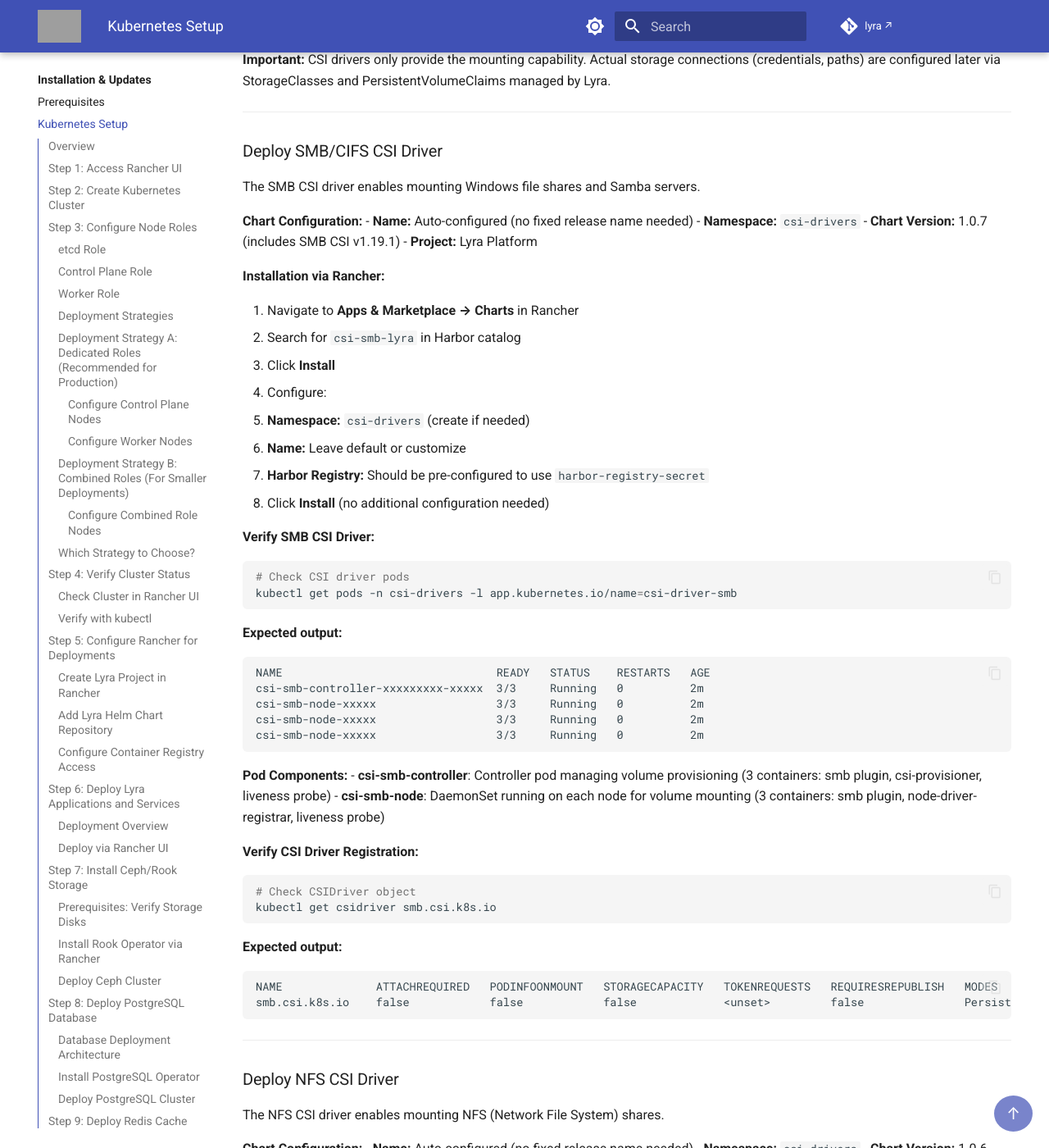
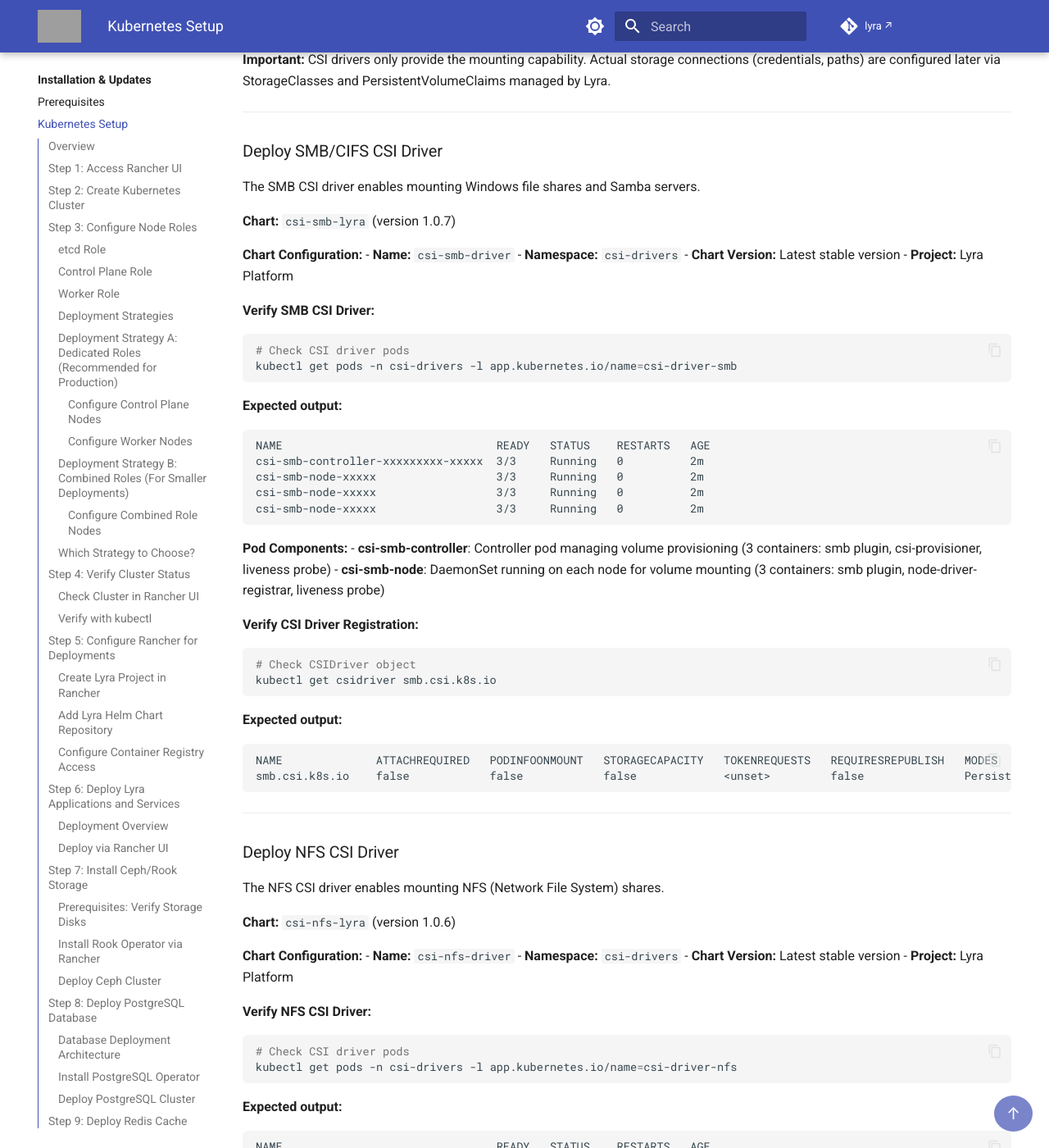
Before and after one commit to amreinch/lyra-docs, an MkDocs documentation site: the page built from docs/installation/kubernetes-setup.md, in a window 1280 px wide and 1400 px high, scrolled down 19921 px. Shown: the whole window at 82% size. Built offline with MkDocs 1.6.1 and Material for MkDocs 9.7.7, drawn with Linux system fonts in a browser that asks for light colours; comment, search, counter and statistics services are not loaded; some of the changed text lies outside the part shown; grey boxes are pictures that could not be loaded.

Commit message:
Simplified CSI drivers documentation to match Redis format
- Removed detailed installation steps (consistent with other charts)
- Added Chart specification line (e.g., 'Chart: csi-smb-lyra (version 1.0.7)')
- Fixed release names: csi-smb-driver, csi-nfs-driver, csi-s3-driver
- Simplified configuration section to match Redis/PostgreSQL pattern
- Documentation now consistent across all infrastructure components

```diff
--- a/docs/installation/kubernetes-setup.md
+++ b/docs/installation/kubernetes-setup.md
@@ -1009,22 +1009,13 @@ Container Storage Interface (CSI) drivers enable Kubernetes to mount external st
 
 The SMB CSI driver enables mounting Windows file shares and Samba servers.
 
+**Chart:** `csi-smb-lyra` (version 1.0.7)
+
 **Chart Configuration:**
-- **Name:** Auto-configured (no fixed release name needed)
+- **Name:** `csi-smb-driver`
 - **Namespace:** `csi-drivers`
-- **Chart Version:** 1.0.7 (includes SMB CSI v1.19.1)
+- **Chart Version:** Latest stable version
 - **Project:** Lyra Platform
-
-**Installation via Rancher:**
-
-1. Navigate to **Apps & Marketplace → Charts** in Rancher
-2. Search for `csi-smb-lyra` in Harbor catalog
-3. Click **Install**
-4. Configure:
-   - **Namespace:** `csi-drivers` (create if needed)
-   - **Name:** Leave default or customize
-   - **Harbor Registry:** Should be pre-configured to use `harbor-registry-secret`
-5. Click **Install** (no additional configuration needed)
 
 **Verify SMB CSI Driver:**
 
@@ -1065,22 +1056,13 @@ smb.csi.k8s.io    false            false            false             <unset>
 
 The NFS CSI driver enables mounting NFS (Network File System) shares.
 
+**Chart:** `csi-nfs-lyra` (version 1.0.6)
+
 **Chart Configuration:**
-- **Name:** Auto-configured (no fixed release name needed)
+- **Name:** `csi-nfs-driver`
 - **Namespace:** `csi-drivers`
-- **Chart Version:** 1.0.6 (includes NFS CSI v4.12.1)
+- **Chart Version:** Latest stable version
 - **Project:** Lyra Platform
-
-**Installation via Rancher:**
-
-1. Navigate to **Apps & Marketplace → Charts** in Rancher
-2. Search for `csi-nfs-lyra` in Harbor catalog
-3. Click **Install**
-4. Configure:
-   - **Namespace:** `csi-drivers`
-   - **Name:** Leave default or customize
-   - **Harbor Registry:** Should be pre-configured to use `harbor-registry-secret`
-5. Click **Install** (no additional configuration needed)
 
 **Verify NFS CSI Driver:**
 
@@ -1121,22 +1103,13 @@ nfs.csi.k8s.io    false            false            false             <unset>
 
 The S3 CSI driver enables mounting S3-compatible object storage (AWS S3, MinIO, etc.) as file systems.
 
+**Chart:** `csi-s3-lyra` (version 1.0.7)
+
 **Chart Configuration:**
-- **Name:** Auto-configured (no fixed release name needed)
+- **Name:** `csi-s3-driver`
 - **Namespace:** `csi-drivers`
-- **Chart Version:** 1.0.7 (includes AWS Mountpoint S3 CSI v2.1.0)
+- **Chart Version:** Latest stable version
 - **Project:** Lyra Platform
-
-**Installation via Rancher:**
-
-1. Navigate to **Apps & Marketplace → Charts** in Rancher
-2. Search for `csi-s3-lyra` in Harbor catalog
-3. Click **Install**
-4. Configure:
-   - **Namespace:** `csi-drivers`
-   - **Name:** Leave default or customize
-   - **Harbor Registry:** Should be pre-configured to use `harbor-registry-secret`
-5. Click **Install** (no additional configuration needed)
 
 **Verify S3 CSI Driver:**
 
```
